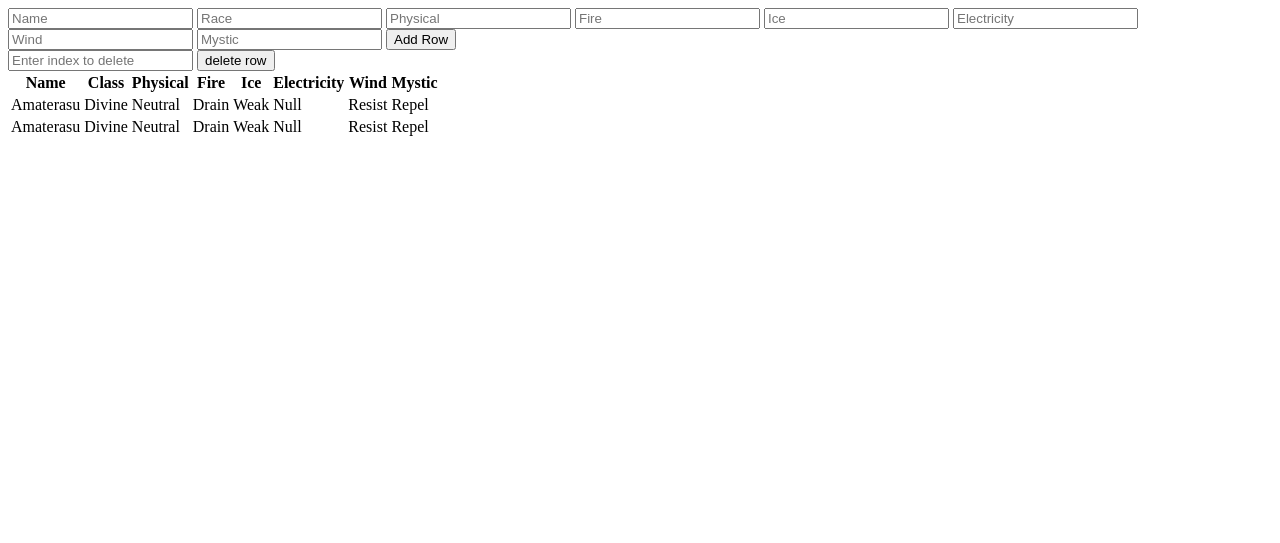
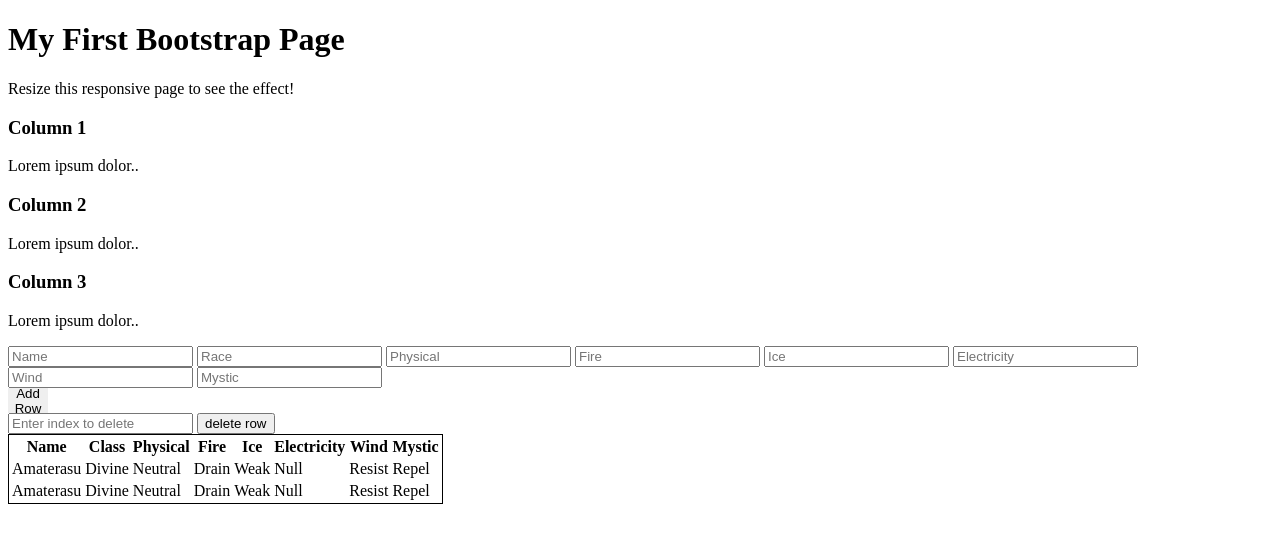
Before and after one commit to jhwang8/SMT-Collection, a Django app: page / in a window 1280 px wide. Shown: the top 543 px of the page. Run offline with Django 5.2, Linux system fonts and the light colour scheme.

Commit message:
bootstrap and styling

```diff
--- a/app/website/templates/website/main.html
+++ b/app/website/templates/website/main.html
@@ -5,10 +5,58 @@
     <title>SMT Collection Database</title>
 </head>
 
+<div class="jumbotron text-center">
+  <h1>My First Bootstrap Page</h1>
+  <p>Resize this responsive page to see the effect!</p>
+</div>
 
+<style>
+#DemonTable {
+  border: 1px solid;
+}
+
+body {
+    background-color: #ffffff;
+    color: black;
+}
+
+.btn-custom {
+    background-color: rgb(236, 235, 235);
+    color: rgb(54, 54, 54);
+    padding: 10px 20px;
+    border: none;
+    border-radius: 5px;
+    cursor: pointer;
+}
+.btn2 {
+    display: flex;
+    justify-content: center;
+    align-items: center;
+    border: none;
+    outline: none;
+    width: 40px;
+    height: 25px;
+}
+</style>
+<div class="container">
+  <div class="row">
+    <div class="col-sm-4">
+      <h3>Column 1</h3>
+      <p>Lorem ipsum dolor..</p>
+    </div>
+    <div class="col-sm-4">
+      <h3>Column 2</h3>
+      <p>Lorem ipsum dolor..</p>
+    </div>
+    <div class="col-sm-4">
+      <h3>Column 3</h3>
+      <p>Lorem ipsum dolor..</p>
+    </div>
+  </div>
+</div>
 <body>
-<table id="myTable">
-  <thead>
+<table id="DemonTable">
+  <thead class="table-light">
     <tr>
       <th>Name</th>
       <th>Class</th>
@@ -30,7 +78,7 @@
     <input type="text" id="newElectricity" placeholder="Electricity">
     <input type="text" id="newWind" placeholder="Wind">
     <input type="text" id="newMystic" placeholder="Mystic">
-    <button onclick="addRow()">Add Row</button>
+    <button onclick="addRow()", class = 'btn2'>Add Row</button>
     </div>
     <div id="deleteForm">
       <input type="number" id="deleteIndex" placeholder="Enter index to delete">
@@ -48,7 +96,7 @@
 
         renderTable(tableData);
     }
-        const tableBody = document.getElementById('myTable').getElementsByTagName('tbody')[0];
+        const tableBody = document.getElementById('DemonTable').getElementsByTagName('tbody')[0];
 
         function renderTable() {
             tableBody.innerHTML = '';
```
